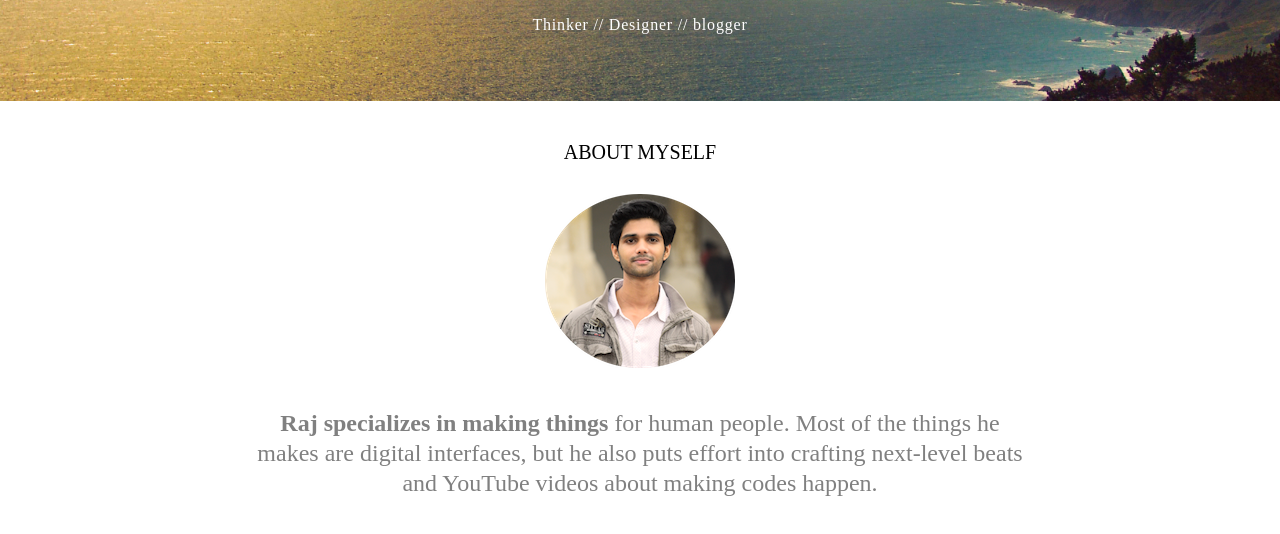
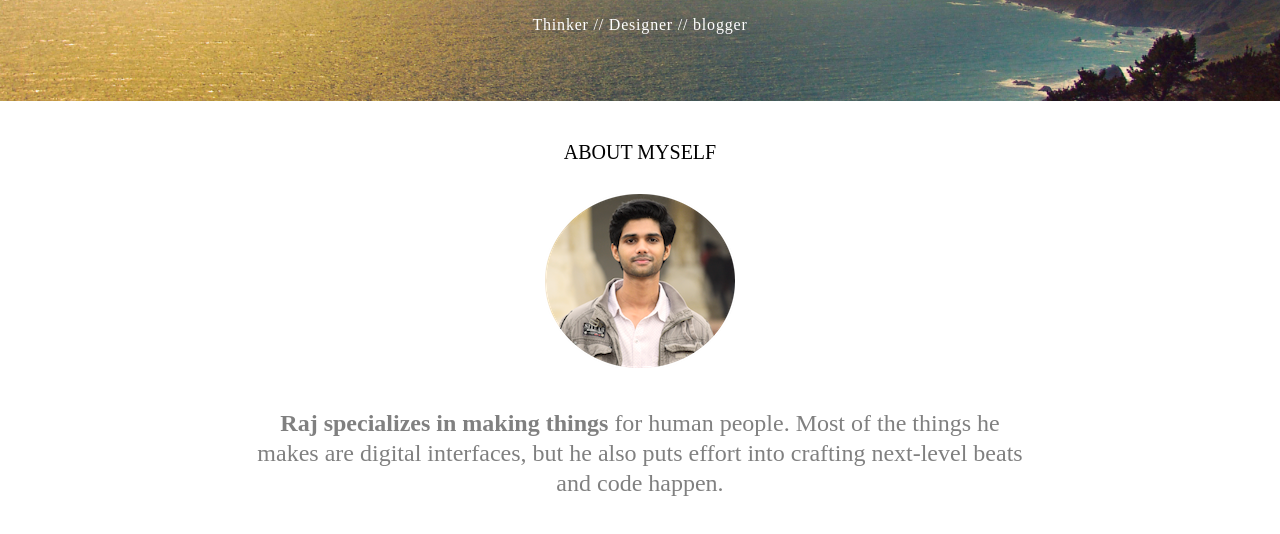
Before and after one commit to untitled154/portfolio, a plain HTML site: page index.html in a window 1280 px wide. Shown: the part 206-740 px from the top of the page. Drawn offline with Linux system fonts and the light colour scheme.

Commit message:
Update index.html

```diff
--- a/index.html
+++ b/index.html
@@ -18,7 +18,7 @@
         <div class="about-me">About myself</div>
         <div class="face-image"><img src="profile.png"/></div>
 
-        <p id="p01"> <strong>Raj specializes in making things</strong> for human people. Most of the things he makes are digital interfaces, but he also puts effort into crafting next-level beats and YouTube videos about making codes happen.</p>
+        <p id="p01"> <strong>Raj specializes in making things</strong> for human people. Most of the things he makes are digital interfaces, but he also puts effort into crafting next-level beats and code happen.</p>
         </section>
 
     </body>
```
